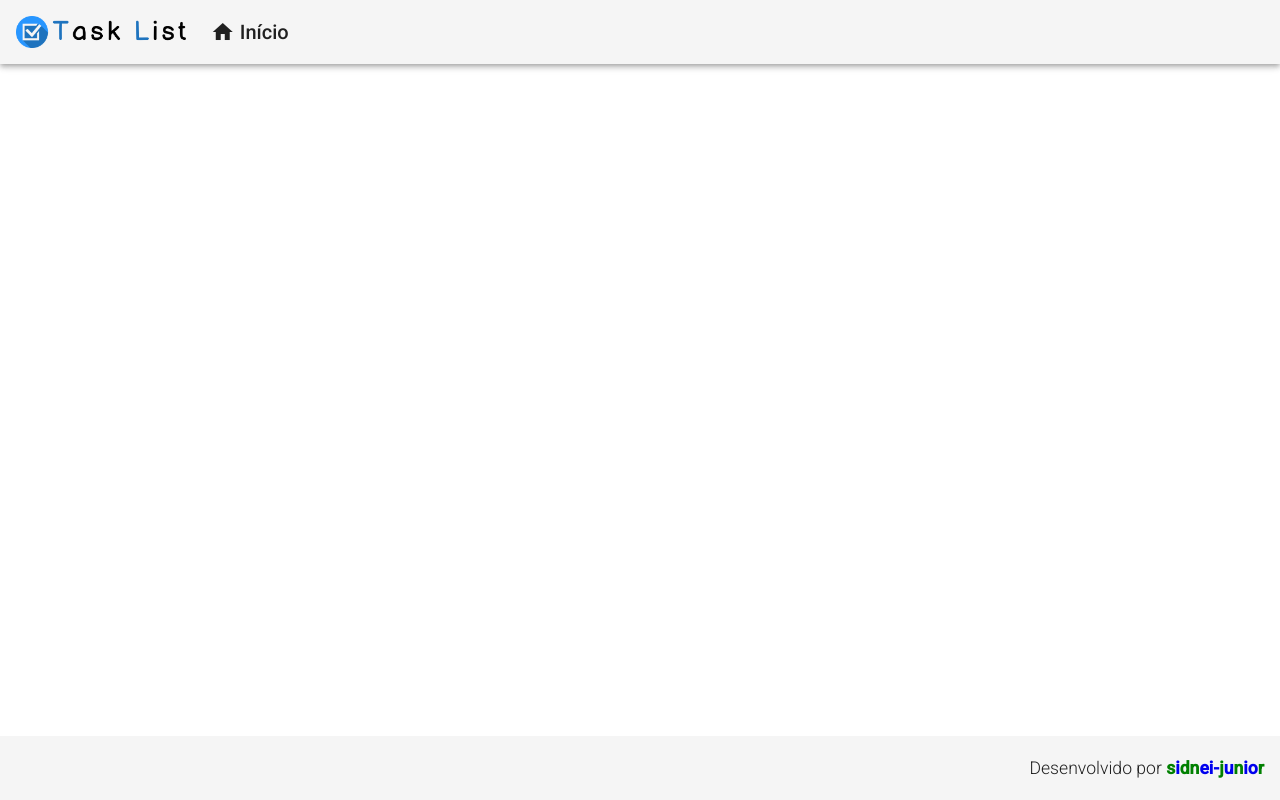
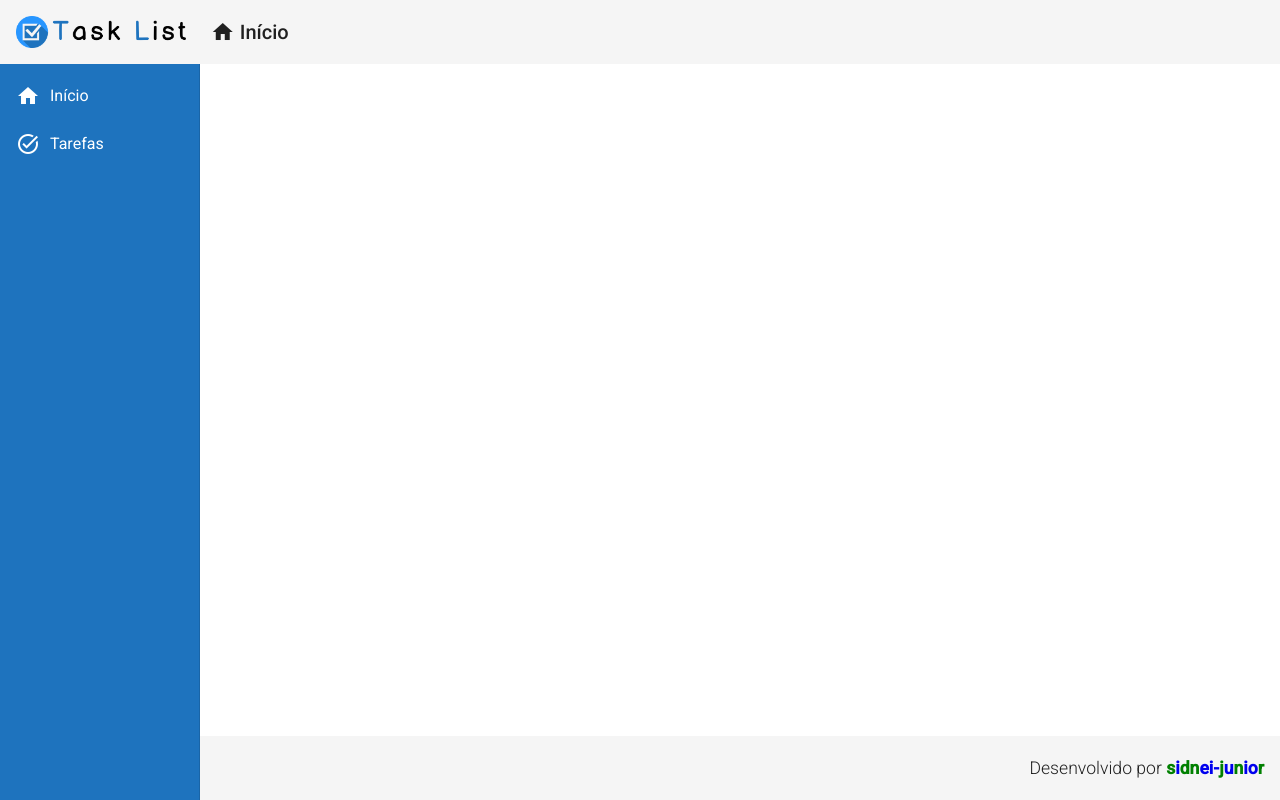
Before and after one commit to sidnei-junior/task-list-angular-interface, an Angular app: page / in a window 1280 px wide. Built offline with nearby package versions, Linux system fonts and the light colour scheme.

Commit message:
create nav template component

```diff
--- a/src/app/app.component.html
+++ b/src/app/app.component.html
@@ -1,2 +1,3 @@
 <app-header></app-header>
+<app-nav></app-nav>
 <app-footer></app-footer>
--- /dev/null
+++ b/src/app/components/template/nav/nav.component.css
@@ -0,0 +1,18 @@
+.sidenav {
+    background-color: #1e73be;
+    width: 200px;
+
+}
+
+.sidenav a {
+    color: #fff;
+}
+
+.sidenav i {
+    padding-right: 10px;
+}
+
+.content {
+    padding: 16px;
+    background-color: #fff;
+}
--- /dev/null
+++ b/src/app/components/template/nav/nav.component.html
@@ -0,0 +1,22 @@
+<mat-sidenav-container class="container">
+    <mat-sidenav class="sidenav" mode="side" opened
+            fixedInViewport="true" fixedTopGap="64">
+        <mat-nav-list class="nav-list">
+            <a mat-list-item routerLink="/">
+                <i class="material-icons">
+                     home
+                </i>
+                Início
+            </a>
+            <a mat-list-item routerLink="/task">
+                <i class="material-icons">
+                    task_alt
+                </i>
+                Tarefas
+            </a>
+        </mat-nav-list>
+    </mat-sidenav>
+    <mat-sidenav-content class="content">
+        <router-outlet></router-outlet>
+    </mat-sidenav-content>
+</mat-sidenav-container>
--- /dev/null
+++ b/src/app/components/template/nav/nav.component.ts
@@ -0,0 +1,15 @@
+import { Component, OnInit } from '@angular/core';
+
+@Component({
+  selector: 'app-nav',
+  templateUrl: './nav.component.html',
+  styleUrls: ['./nav.component.css']
+})
+export class NavComponent implements OnInit {
+
+  constructor() { }
+
+  ngOnInit(): void {
+  }
+
+}
```
Also changed, not shown: src/app/app.module.ts (+8 -2 lines).
